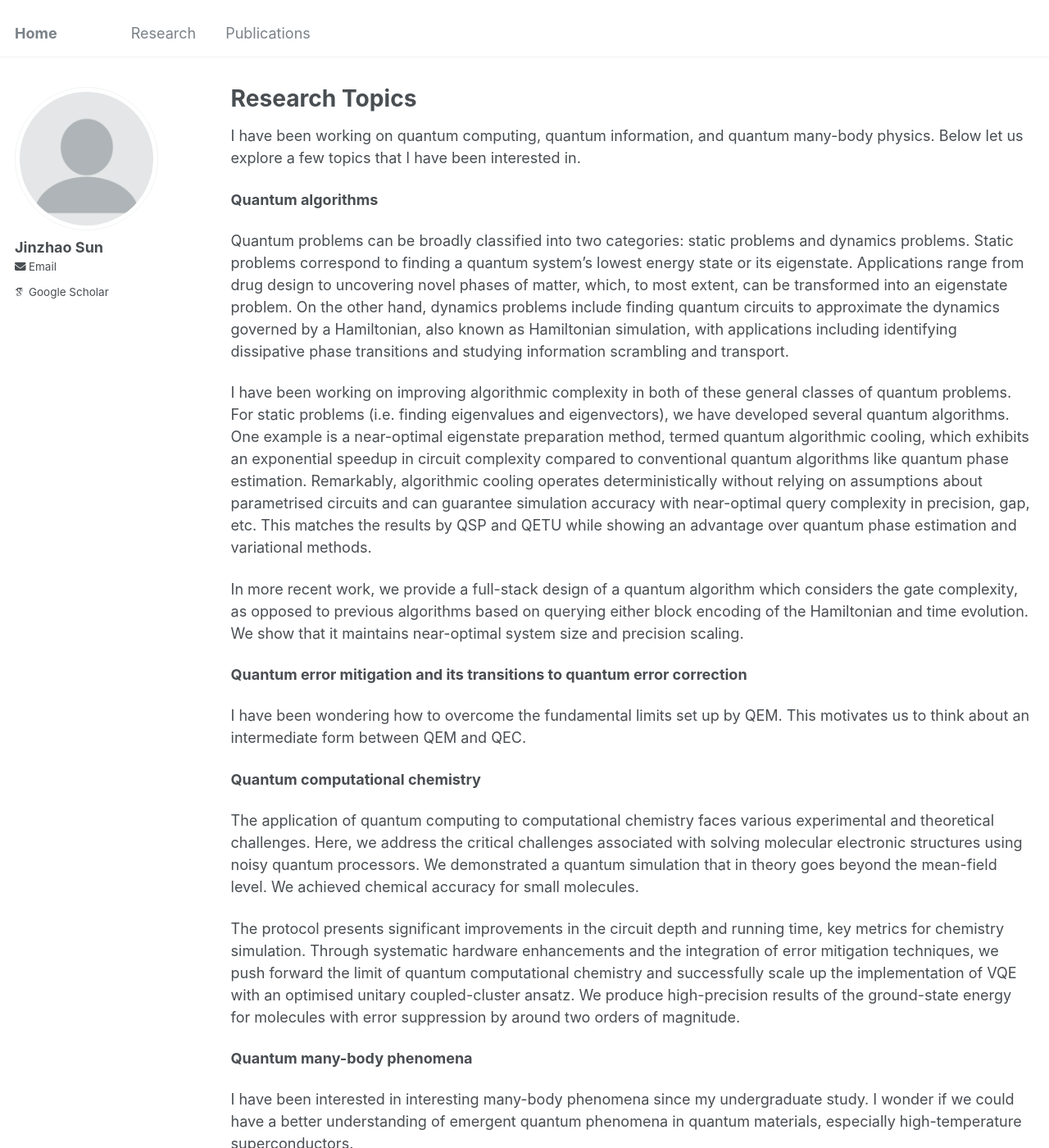
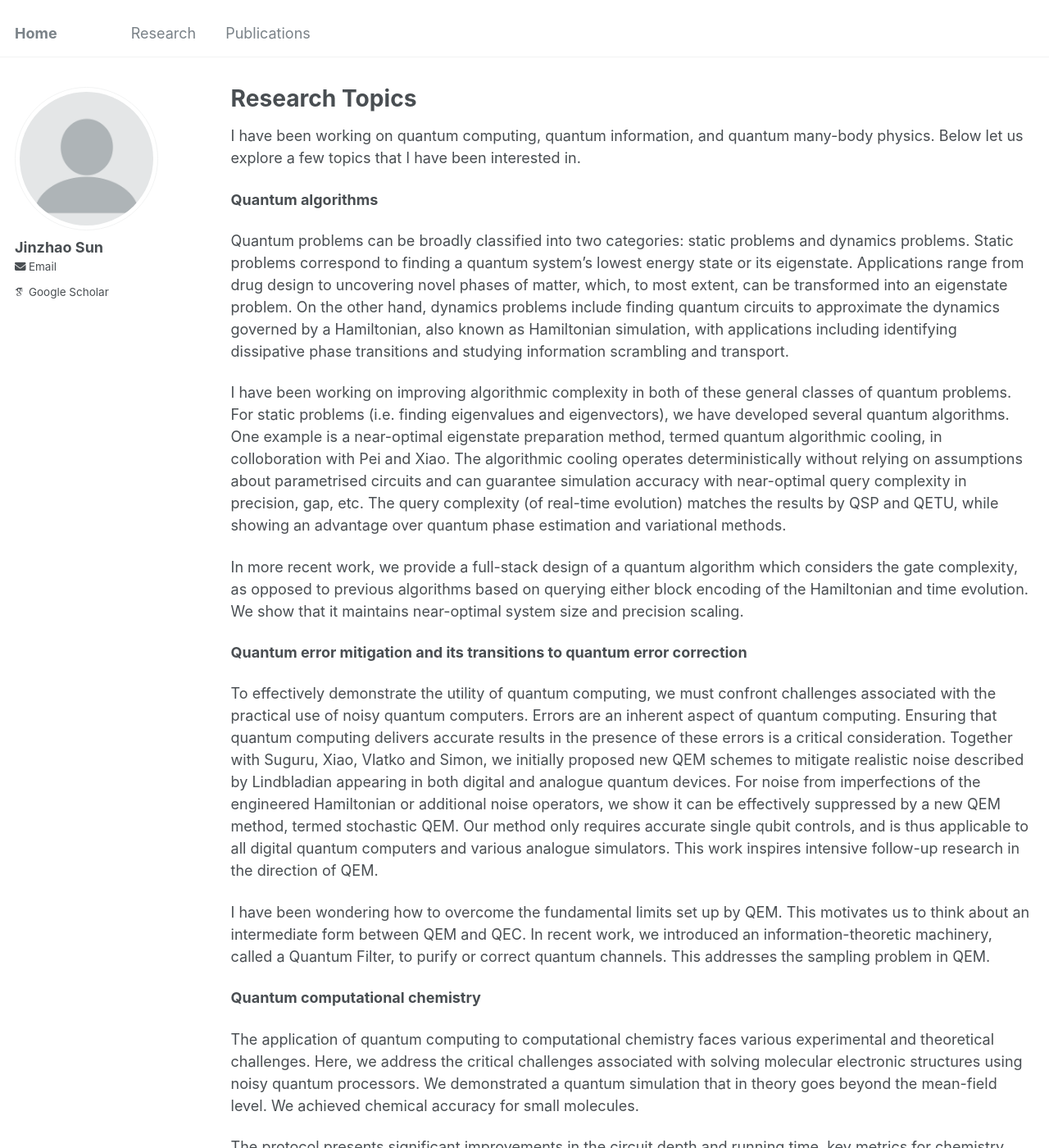
Before and after one commit to jinzhao-sun/jinzhao-sun.github.io, a Jekyll site: the page built from _pages/research.md, in a window 1280 px wide and 1400 px high. Shown: the whole window at 82% size. Built offline with Jekyll 4.4.1, drawn with Linux system fonts in a browser that asks for light colours; some web fonts are replaced.

Commit message:
Update research.md

```diff
--- a/_pages/research.md
+++ b/_pages/research.md
@@ -12,7 +12,7 @@ I have been working on quantum computing, quantum information, and quantum many-
 
 Quantum problems can be broadly classified into two categories: static problems and dynamics problems. Static problems correspond to finding a quantum system's lowest energy state or its eigenstate. Applications range from drug design to uncovering novel phases of matter, which, to most extent, can be transformed into an eigenstate problem. On the other hand, dynamics problems include finding quantum circuits to approximate the dynamics governed by a Hamiltonian, also known as Hamiltonian simulation, with applications including identifying dissipative phase transitions and studying information scrambling and transport.
 
-I have been working on improving algorithmic complexity in both of these general classes of quantum problems. For static problems (i.e. finding eigenvalues and eigenvectors), we have developed several quantum algorithms. One example is a near-optimal eigenstate preparation method, termed quantum algorithmic cooling, which exhibits an exponential speedup in circuit complexity compared to conventional quantum algorithms like quantum phase estimation. Remarkably, algorithmic cooling operates deterministically without relying on assumptions about parametrised circuits and can guarantee simulation accuracy with near-optimal query complexity in precision, gap, etc. This matches the results by QSP and QETU while showing an advantage over quantum phase estimation and variational methods.
+I have been working on improving algorithmic complexity in both of these general classes of quantum problems. For static problems (i.e. finding eigenvalues and eigenvectors), we have developed several quantum algorithms. One example is a near-optimal eigenstate preparation method, termed quantum algorithmic cooling, in colloboration with Pei and Xiao. The algorithmic cooling operates deterministically without relying on assumptions about parametrised circuits and can guarantee simulation accuracy with near-optimal query complexity in precision, gap, etc. The query complexity (of real-time evolution) matches the results by QSP and QETU, while showing an advantage over quantum phase estimation and variational methods.
 
 In more recent work, we provide a full-stack design of a quantum algorithm which considers the gate complexity, as opposed to previous algorithms based on querying either block encoding of the Hamiltonian and time evolution. We show that it maintains near-optimal system size and precision scaling.
 
@@ -20,7 +20,10 @@ In more recent work, we provide a full-stack design of a quantum algorithm which
 
 **Quantum error mitigation and its transitions to quantum error correction**
 
-I have been wondering how to overcome the fundamental limits set up by QEM. This motivates us to think about an intermediate form between QEM and QEC.
+To effectively demonstrate the utility of quantum computing, we must confront challenges associated with the practical use of noisy quantum computers. Errors are an inherent aspect of quantum computing. Ensuring that quantum computing delivers accurate results in the presence of these errors is a critical consideration. Together with Suguru, Xiao, Vlatko and Simon, we initially proposed new QEM schemes to mitigate realistic noise described by Lindbladian appearing in both digital and analogue quantum devices. For noise from imperfections of the engineered Hamiltonian or additional noise operators, we show it can be effectively suppressed by a new QEM method, termed stochastic QEM. Our method only requires accurate single qubit controls, and is thus applicable to all digital quantum computers and various analogue simulators. This work inspires intensive follow-up research in the direction of QEM.
+
+I have been wondering how to overcome the fundamental limits set up by QEM. This motivates us to think about an intermediate form between QEM and QEC. In recent work, we introduced an information-theoretic machinery, called a Quantum Filter, to purify or correct quantum channels. This addresses the sampling problem in QEM.
+
 
 **Quantum computational chemistry**
 
```
